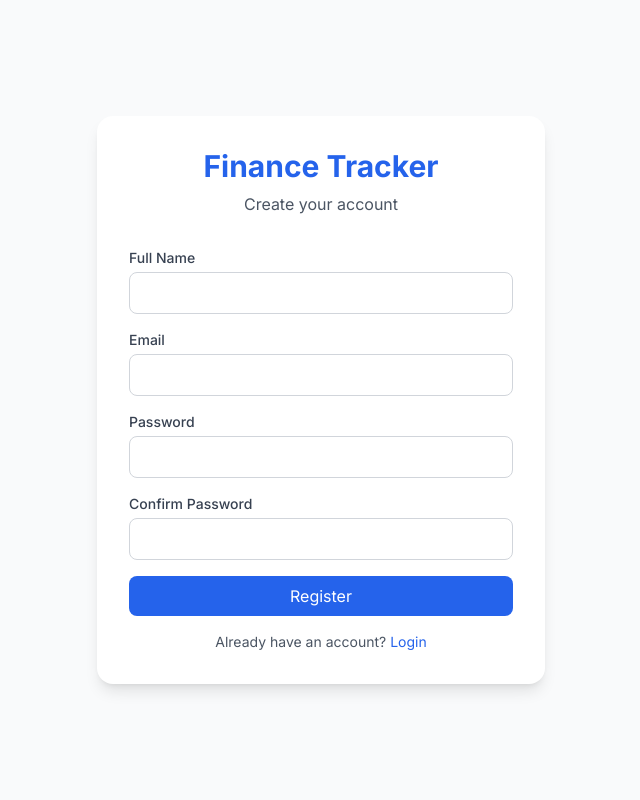
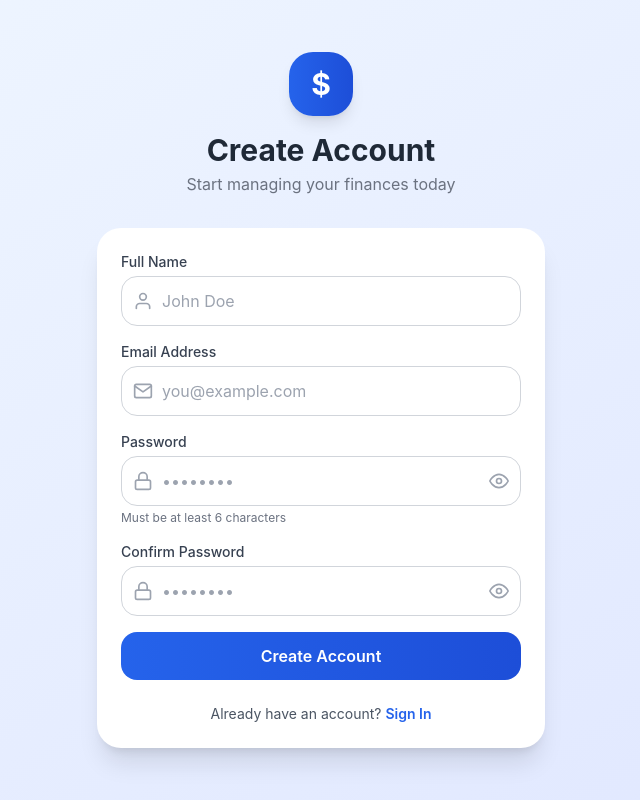
Before and after one commit to omondisteven/Tee-money, a Next.js app: page /register in a window 1280 px wide. Shown: the whole page, without its empty margins (319-959 px from the left). Built offline with nearby package versions, Linux system fonts and the light colour scheme.

Commit message:
Added Live DB variables

```diff
--- a/src/app/api/auth/register/route.ts
+++ b/src/app/api/auth/register/route.ts
@@ -7,48 +7,60 @@ export async function POST(request: NextRequest) {
   try {
     const { email, password, name } = await request.json()
 
+    // Validate input
+    if (!email || !password || !name) {
+      return NextResponse.json(
+        { error: 'All fields are required' },
+        { status: 400 }
+      )
+    }
+
+    if (password.length < 6) {
+      return NextResponse.json(
+        { error: 'Password must be at least 6 characters' },
+        { status: 400 }
+      )
+    }
+
+    // Check if user exists
     const existingUser = await prisma.user.findUnique({
-      where: { email },
+      where: { email: email.toLowerCase() },
     })
 
     if (existingUser) {
       return NextResponse.json(
-        { error: 'User already exists' },
+        { error: 'User already exists. Please login instead.' },
         { status: 400 }
       )
     }
 
+    // Hash password
     const hashedPassword = await bcrypt.hash(password, 10)
 
+    // Create user
     const user = await prisma.user.create({
       data: {
-        email,
+        email: email.toLowerCase(),
         password: hashedPassword,
-        name,
+        name: name.trim(),
       },
     })
 
-    const token = signToken(user.id, user.email)
-
-    const response = NextResponse.json({
+    // Return success without auto-login
+    return NextResponse.json({
+      success: true,
+      message: 'Account created successfully! Please login.',
       user: {
         id: user.id,
         email: user.email,
         name: user.name,
       },
-    })
+    }, { status: 201 })
 
-    response.cookies.set('token', token, {
-      httpOnly: true,
-      secure: process.env.NODE_ENV === 'production',
-      sameSite: 'strict',
-      maxAge: 7 * 24 * 60 * 60,
-    })
-
-    return response
   } catch (error) {
+    console.error('Registration error:', error)
     return NextResponse.json(
-      { error: 'Internal server error' },
+      { error: 'Internal server error. Please try again later.' },
       { status: 500 }
     )
   }
--- a/src/app/layout.tsx
+++ b/src/app/layout.tsx
@@ -1,24 +1,79 @@
-import type { Metadata } from 'next'
-import { Inter } from 'next/font/google'
+'use client'
+
+import { useState } from 'react'
+import { usePathname } from 'next/navigation'
+import Sidebar from '@/components/layout/Sidebar'
+import Topbar from '@/components/layout/Topbar'
+import BottomNav from '@/components/layout/BottomNav'
+import { ToastContainer } from 'react-toastify'
+import 'react-toastify/dist/ReactToastify.css'
 import './globals.css'
-import 'react-toastify/dist/ReactToastify.css'
 
-const inter = Inter({ subsets: ['latin'] })
-
-export const metadata: Metadata = {
-  title: 'Finance Tracker',
-  description: 'Personal Finance Manager',
-}
+const publicPages = ['/login', '/register']
 
 export default function RootLayout({
   children,
 }: {
   children: React.ReactNode
 }) {
+  const [sidebarOpen, setSidebarOpen] = useState(false)
+  const pathname = usePathname()
+  const isPublicPage = publicPages.includes(pathname || '')
+
+  // For public pages (login/register), render without layout
+  if (isPublicPage) {
+    return (
+      <html lang="en">
+        <body>
+          {children}
+          <ToastContainer
+            position="top-center"
+            autoClose={3000}
+            hideProgressBar={false}
+            newestOnTop
+            closeOnClick
+            rtl={false}
+            pauseOnFocusLoss
+            draggable
+            pauseOnHover
+            theme="light"
+          />
+        </body>
+      </html>
+    )
+  }
+
+  // For authenticated pages, render with full layout
   return (
     <html lang="en">
-      <body className={inter.className}>
-        {children}
+      <body>
+        <div className="flex h-screen bg-gray-50">
+          <Sidebar />
+
+          <div className="flex-1 flex flex-col md:ml-64">
+            <Topbar onMenuClick={() => setSidebarOpen(!sidebarOpen)} />
+
+            <main className="flex-1 overflow-y-auto pb-16 md:pb-0">
+              <div className="p-4 md:p-6">
+                {children}
+              </div>
+            </main>
+
+            <BottomNav />
+          </div>
+        </div>
+        <ToastContainer
+          position="bottom-right"
+          autoClose={3000}
+          hideProgressBar={false}
+          newestOnTop
+          closeOnClick
+          rtl={false}
+          pauseOnFocusLoss
+          draggable
+          pauseOnHover
+          theme="light"
+        />
       </body>
     </html>
   )
--- a/src/app/login/page.tsx
+++ b/src/app/login/page.tsx
@@ -4,10 +4,12 @@ import { useState } from 'react'
 import { useRouter } from 'next/navigation'
 import Link from 'next/link'
 import { toast } from 'react-toastify'
+import { FiMail, FiLock, FiEye, FiEyeOff } from 'react-icons/fi'
 
 export default function LoginPage() {
   const router = useRouter()
   const [loading, setLoading] = useState(false)
+  const [showPassword, setShowPassword] = useState(false)
   const [formData, setFormData] = useState({
     email: '',
     password: '',
@@ -15,81 +17,145 @@ export default function LoginPage() {
 
   const handleSubmit = async (e: React.FormEvent) => {
     e.preventDefault()
+
+    // Validation
+    if (!formData.email.trim()) {
+      toast.error('Please enter your email address')
+      return
+    }
+
+    if (!formData.password) {
+      toast.error('Please enter your password')
+      return
+    }
+
     setLoading(true)
 
     try {
       const res = await fetch('/api/auth/login', {
         method: 'POST',
         headers: { 'Content-Type': 'application/json' },
-        body: JSON.stringify(formData),
+        body: JSON.stringify({
+          email: formData.email.trim().toLowerCase(),
+          password: formData.password,
+        }),
       })
 
       const data = await res.json()
 
       if (!res.ok) {
-        throw new Error(data.error || 'Login failed')
+        throw new Error(data.error || 'Invalid credentials')
       }
 
-      toast.success('Welcome back!')
+      // Show success message
+      toast.success('Welcome back! 👋', {
+        position: 'top-center',
+        autoClose: 2000,
+      })
+
+      // Navigate to dashboard
+      setTimeout(() => {
         router.push('/dashboard')
+      }, 500)
+
     } catch (error: any) {
-      toast.error(error.message)
-    } finally {
+      toast.error(error.message || 'Login failed. Please try again.')
       setLoading(false)
     }
   }
 
   return (
-    <div className="min-h-screen flex items-center justify-center bg-gray-50 p-4">
-      <div className="max-w-md w-full bg-white rounded-xl shadow-lg p-8">
+    <div className="min-h-screen flex items-center justify-center bg-gradient-to-br from-blue-50 to-indigo-100 p-4">
+      <div className="w-full max-w-md">
+        {/* Logo/Brand */}
         <div className="text-center mb-8">
-          <h1 className="text-3xl font-bold text-blue-600">Finance Tracker</h1>
-          <p className="text-gray-600 mt-2">Welcome back!</p>
+          <div className="inline-flex items-center justify-center w-16 h-16 bg-gradient-to-r from-blue-600 to-blue-700 rounded-2xl shadow-lg mb-4">
+            <span className="text-3xl font-bold text-white">$</span>
+          </div>
+          <h1 className="text-3xl font-bold text-gray-800">Welcome Back</h1>
+          <p className="text-gray-500 mt-1">Sign in to your account</p>
         </div>
 
+        {/* Login Form */}
+        <div className="bg-white rounded-2xl shadow-xl p-6">
           <form onSubmit={handleSubmit} className="space-y-4">
+            {/* Email Field */}
             <div>
               <label className="block text-sm font-medium text-gray-700 mb-1">
-              Email
+                Email Address
               </label>
+              <div className="relative">
+                <div className="absolute inset-y-0 left-0 pl-3 flex items-center pointer-events-none">
+                  <FiMail className="h-5 w-5 text-gray-400" />
+                </div>
                 <input
                   type="email"
                   required
-              className="w-full px-4 py-2 border border-gray-300 rounded-lg focus:ring-2 focus:ring-blue-500 focus:border-transparent"
+                  className="w-full pl-10 pr-4 py-3 border border-gray-300 rounded-xl focus:ring-2 focus:ring-blue-500 focus:border-transparent transition-colors"
+                  placeholder="you@example.com"
                   value={formData.email}
                   onChange={(e) => setFormData({ ...formData, email: e.target.value })}
                 />
               </div>
+            </div>
 
+            {/* Password Field */}
             <div>
               <label className="block text-sm font-medium text-gray-700 mb-1">
                 Password
               </label>
+              <div className="relative">
+                <div className="absolute inset-y-0 left-0 pl-3 flex items-center pointer-events-none">
+                  <FiLock className="h-5 w-5 text-gray-400" />
+                </div>
                 <input
-              type="password"
+                  type={showPassword ? 'text' : 'password'}
                   required
-              className="w-full px-4 py-2 border border-gray-300 rounded-lg focus:ring-2 focus:ring-blue-500 focus:border-transparent"
+                  className="w-full pl-10 pr-12 py-3 border border-gray-300 rounded-xl focus:ring-2 focus:ring-blue-500 focus:border-transparent transition-colors"
+                  placeholder="••••••••"
                   value={formData.password}
                   onChange={(e) => setFormData({ ...formData, password: e.target.value })}
                 />
+                <button
+                  type="button"
+                  onClick={() => setShowPassword(!showPassword)}
+                  className="absolute inset-y-0 right-0 pr-3 flex items-center"
+                >
+                  {showPassword ? (
+                    <FiEyeOff className="h-5 w-5 text-gray-400 hover:text-gray-600" />
+                  ) : (
+                    <FiEye className="h-5 w-5 text-gray-400 hover:text-gray-600" />
+                  )}
+                </button>
+              </div>
             </div>
 
+            {/* Submit Button */}
             <button
               type="submit"
               disabled={loading}
-            className="w-full bg-blue-600 text-white py-2 rounded-lg hover:bg-blue-700 transition-colors disabled:opacity-50"
+              className="w-full bg-gradient-to-r from-blue-600 to-blue-700 text-white py-3 rounded-xl font-semibold hover:shadow-lg transition-all disabled:opacity-50 disabled:cursor-not-allowed"
             >
-            {loading ? 'Logging in...' : 'Login'}
+              {loading ? (
+                <div className="flex items-center justify-center space-x-2">
+                  <div className="animate-spin rounded-full h-5 w-5 border-b-2 border-white"></div>
+                  <span>Signing in...</span>
+                </div>
+              ) : (
+                'Sign In'
+              )}
             </button>
           </form>
 
-        <p className="text-center mt-4 text-sm text-gray-600">
+          {/* Register Link */}
+          <p className="text-center mt-6 text-sm text-gray-600">
             Don't have an account?{' '}
-          <Link href="/register" className="text-blue-600 hover:underline">
-            Register
+            <Link href="/register" className="text-blue-600 font-semibold hover:underline">
+              Create Account
             </Link>
           </p>
         </div>
       </div>
+    </div>
   )
 }
--- a/src/app/register/page.tsx
+++ b/src/app/register/page.tsx
@@ -4,10 +4,13 @@ import { useState } from 'react'
 import { useRouter } from 'next/navigation'
 import Link from 'next/link'
 import { toast } from 'react-toastify'
+import { FiUser, FiMail, FiLock, FiEye, FiEyeOff } from 'react-icons/fi'
 
 export default function RegisterPage() {
   const router = useRouter()
   const [loading, setLoading] = useState(false)
+  const [showPassword, setShowPassword] = useState(false)
+  const [showConfirmPassword, setShowConfirmPassword] = useState(false)
   const [formData, setFormData] = useState({
     name: '',
     email: '',
@@ -17,6 +20,27 @@ export default function RegisterPage() {
 
   const handleSubmit = async (e: React.FormEvent) => {
     e.preventDefault()
+
+    // Validation
+    if (!formData.name.trim()) {
+      toast.error('Please enter your full name')
+      return
+    }
+
+    if (!formData.email.trim()) {
+      toast.error('Please enter your email address')
+      return
+    }
+
+    if (!formData.password) {
+      toast.error('Please enter a password')
+      return
+    }
+
+    if (formData.password.length < 6) {
+      toast.error('Password must be at least 6 characters')
+      return
+    }
 
     if (formData.password !== formData.confirmPassword) {
       toast.error('Passwords do not match')
@@ -30,8 +54,8 @@ export default function RegisterPage() {
         method: 'POST',
         headers: { 'Content-Type': 'application/json' },
         body: JSON.stringify({
-          name: formData.name,
-          email: formData.email,
+          name: formData.name.trim(),
+          email: formData.email.trim().toLowerCase(),
           password: formData.password,
         }),
       })
@@ -42,92 +66,168 @@ export default function RegisterPage() {
         throw new Error(data.error || 'Registration failed')
       }
 
-      toast.success('Account created successfully!')
-      router.push('/dashboard')
+      // Show success message
+      toast.success('Account created successfully! 🎉', {
+        position: 'top-center',
+        autoClose: 3000,
+      })
+
+      // Navigate to login page after short delay
+      setTimeout(() => {
+        router.push('/login')
+      }, 1500)
+
     } catch (error: any) {
-      toast.error(error.message)
+      toast.error(error.message || 'Registration failed. Please try again.')
     } finally {
       setLoading(false)
     }
   }
 
   return (
-    <div className="min-h-screen flex items-center justify-center bg-gray-50 p-4">
-      <div className="max-w-md w-full bg-white rounded-xl shadow-lg p-8">
+    <div className="min-h-screen flex items-center justify-center bg-gradient-to-br from-blue-50 to-indigo-100 p-4">
+      <div className="w-full max-w-md">
+        {/* Logo/Brand */}
         <div className="text-center mb-8">
-          <h1 className="text-3xl font-bold text-blue-600">Finance Tracker</h1>
-          <p className="text-gray-600 mt-2">Create your account</p>
+          <div className="inline-flex items-center justify-center w-16 h-16 bg-gradient-to-r from-blue-600 to-blue-700 rounded-2xl shadow-lg mb-4">
+            <span className="text-3xl font-bold text-white">$</span>
+          </div>
+          <h1 className="text-3xl font-bold text-gray-800">Create Account</h1>
+          <p className="text-gray-500 mt-1">Start managing your finances today</p>
         </div>
 
+        {/* Registration Form */}
+        <div className="bg-white rounded-2xl shadow-xl p-6">
           <form onSubmit={handleSubmit} className="space-y-4">
+            {/* Name Field */}
             <div>
               <label className="block text-sm font-medium text-gray-700 mb-1">
                 Full Name
               </label>
+              <div className="relative">
+                <div className="absolute inset-y-0 left-0 pl-3 flex items-center pointer-events-none">
+                  <FiUser className="h-5 w-5 text-gray-400" />
+                </div>
                 <input
                   type="text"
                   required
-              className="w-full px-4 py-2 border border-gray-300 rounded-lg focus:ring-2 focus:ring-blue-500 focus:border-transparent"
+                  className="w-full pl-10 pr-4 py-3 border border-gray-300 rounded-xl focus:ring-2 focus:ring-blue-500 focus:border-transparent transition-colors"
+                  placeholder="John Doe"
                   value={formData.name}
                   onChange={(e) => setFormData({ ...formData, name: e.target.value })}
                 />
               </div>
+            </div>
 
+            {/* Email Field */}
             <div>
               <label className="block text-sm font-medium text-gray-700 mb-1">
-              Email
+                Email Address
               </label>
+              <div className="relative">
+                <div className="absolute inset-y-0 left-0 pl-3 flex items-center pointer-events-none">
+                  <FiMail className="h-5 w-5 text-gray-400" />
+                </div>
                 <input
                   type="email"
                   required
-              className="w-full px-4 py-2 border border-gray-300 rounded-lg focus:ring-2 focus:ring-blue-500 focus:border-transparent"
+                  className="w-full pl-10 pr-4 py-3 border border-gray-300 rounded-xl focus:ring-2 focus:ring-blue-500 focus:border-transparent transition-colors"
+                  placeholder="you@example.com"
                   value={formData.email}
                   onChange={(e) => setFormData({ ...formData, email: e.target.value })}
                 />
               </div>
+            </div>
 
+            {/* Password Field */}
             <div>
               <label className="block text-sm font-medium text-gray-700 mb-1">
                 Password
               </label>
+              <div className="relative">
+                <div className="absolute inset-y-0 left-0 pl-3 flex items-center pointer-events-none">
+                  <FiLock className="h-5 w-5 text-gray-400" />
+                </div>
                 <input
-              type="password"
+                  type={showPassword ? 'text' : 'password'}
                   required
-              className="w-full px-4 py-2 border border-gray-300 rounded-lg focus:ring-2 focus:ring-blue-500 focus:border-transparent"
+                  className="w-full pl-10 pr-12 py-3 border border-gray-300 rounded-xl focus:ring-2 focus:ring-blue-500 focus:border-transparent transition-colors"
+                  placeholder="••••••••"
                   value={formData.password}
                   onChange={(e) => setFormData({ ...formData, password: e.target.value })}
                 />
+                <button
+                  type="button"
+                  onClick={() => setShowPassword(!showPassword)}
+                  className="absolute inset-y-0 right-0 pr-3 flex items-center"
+                >
+                  {showPassword ? (
+                    <FiEyeOff className="h-5 w-5 text-gray-400 hover:text-gray-600" />
+                  ) : (
+                    <FiEye className="h-5 w-5 text-gray-400 hover:text-gray-600" />
+                  )}
+                </button>
+              </div>
+              <p className="text-xs text-gray-500 mt-1">Must be at least 6 characters</p>
             </div>
 
+            {/* Confirm Password Field */}
             <div>
               <label className="block text-sm font-medium text-gray-700 mb-1">
                 Confirm Password
               </label>
+              <div className="relative">
+                <div className="absolute inset-y-0 left-0 pl-3 flex items-center pointer-events-none">
+                  <FiLock className="h-5 w-5 text-gray-400" />
+                </div>
                 <input
-              type="password"
+                  type={showConfirmPassword ? 'text' : 'password'}
                   required
-              className="w-full px-4 py-2 border border-gray-300 rounded-lg focus:ring-2 focus:ring-blue-500 focus:border-transparent"
+                  className="w-full pl-10 pr-12 py-3 border border-gray-300 rounded-xl focus:ring-2 focus:ring-blue-500 focus:border-transparent transition-colors"
+                  placeholder="••••••••"
                   value={formData.confirmPassword}
                   onChange={(e) => setFormData({ ...formData, confirmPassword: e.target.value })}
                 />
+                <button
+                  type="button"
+                  onClick={() => setShowConfirmPassword(!showConfirmPassword)}
+                  className="absolute inset-y-0 right-0 pr-3 flex items-center"
+                >
+                  {showConfirmPassword ? (
+                    <FiEyeOff className="h-5 w-5 text-gray-400 hover:text-gray-600" />
+                  ) : (
+                    <FiEye className="h-5 w-5 text-gray-400 hover:text-gray-600" />
+                  )}
+                </button>
+              </div>
             </div>
 
+            {/* Submit Button */}
             <button
               type="submit"
               disabled={loading}
-            className="w-full bg-blue-600 text-white py-2 rounded-lg hover:bg-blue-700 transition-colors disabled:opacity-50"
+              className="w-full bg-gradient-to-r from-blue-600 to-blue-700 text-white py-3 rounded-xl font-semibold hover:shadow-lg transition-all disabled:opacity-50 disabled:cursor-not-allowed"
             >
-            {loading ? 'Creating account...' : 'Register'}
+              {loading ? (
+                <div className="flex items-center justify-center space-x-2">
+                  <div className="animate-spin rounded-full h-5 w-5 border-b-2 border-white"></div>
+                  <span>Creating Account...</span>
+                </div>
+              ) : (
+                'Create Account'
+              )}
             </button>
           </form>
 
-        <p className="text-center mt-4 text-sm text-gray-600">
+          {/* Login Link */}
+          <p className="text-center mt-6 text-sm text-gray-600">
             Already have an account?{' '}
-          <Link href="/login" className="text-blue-600 hover:underline">
-            Login
+            <Link href="/login" className="text-blue-600 font-semibold hover:underline">
+              Sign In
             </Link>
           </p>
         </div>
       </div>
+    </div>
   )
 }
```
Also changed, not shown: src/app/api/auth/login/route.ts (+18 -5 lines). Lines whose indentation alone changed are shown as unchanged.
